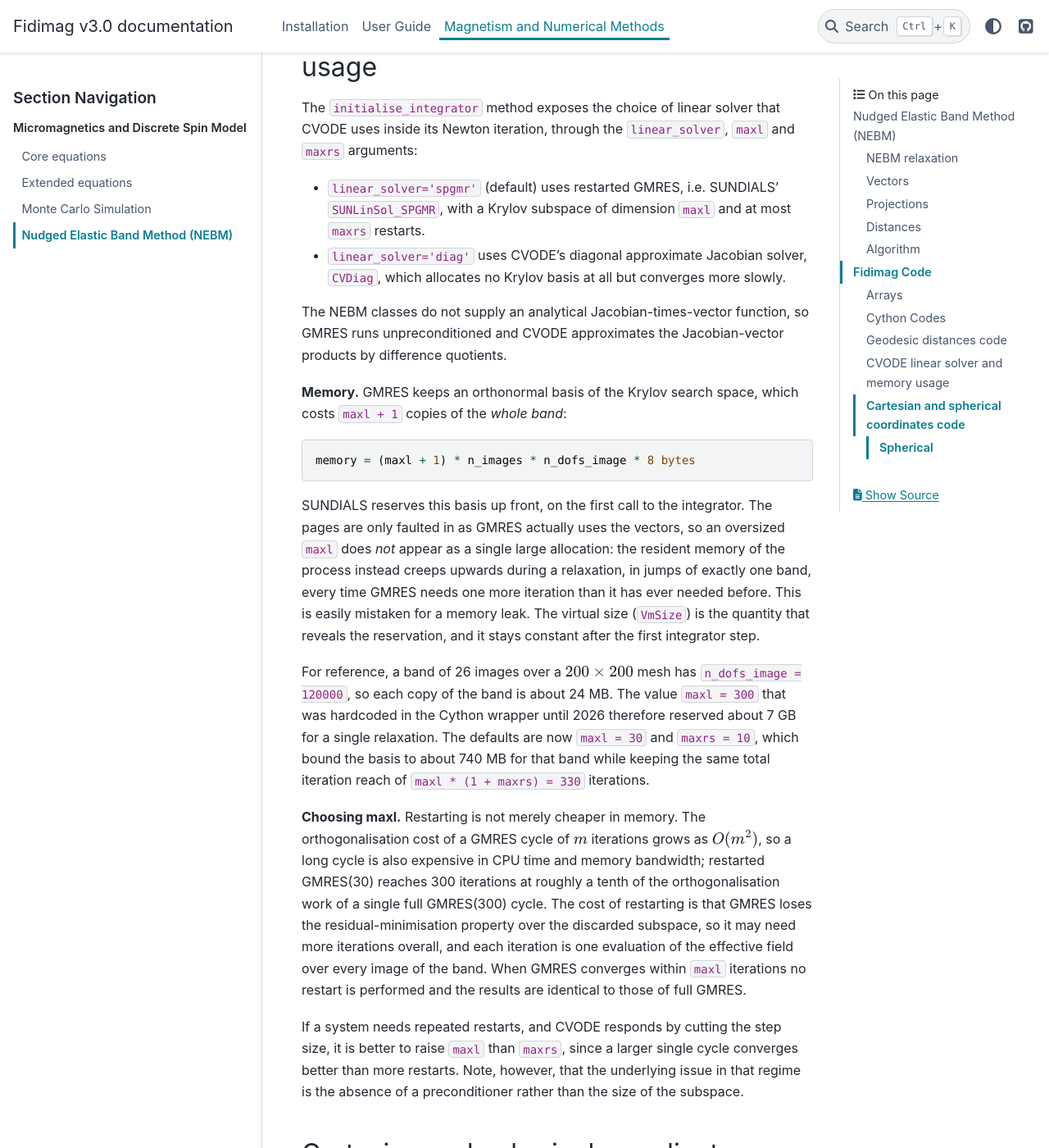
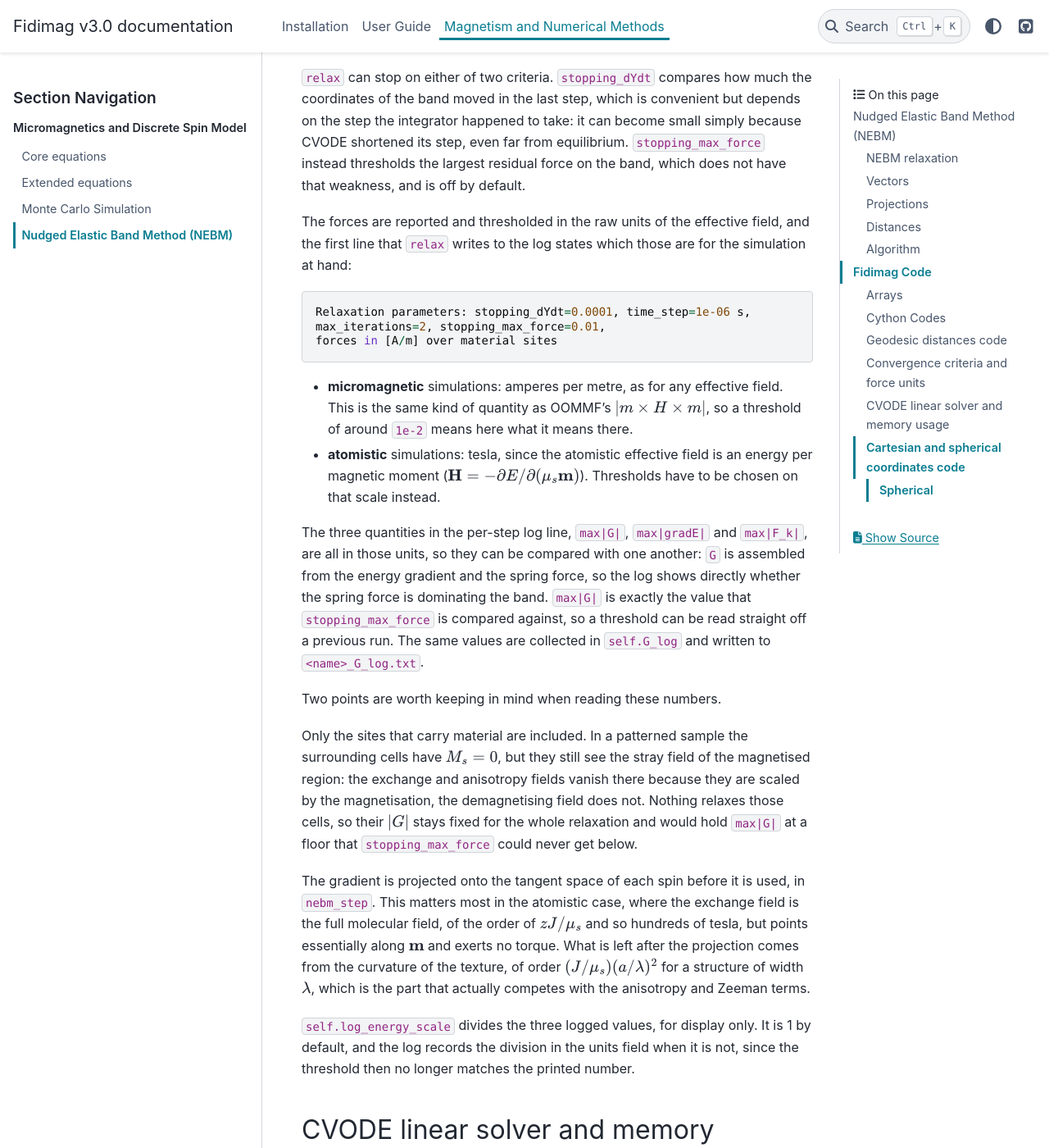
Before and after one commit to computationalmodelling/fidimag, a Sphinx documentation site: the page built from doc/physics_num_methods/nebm.rst, in a window 1280 px wide and 1400 px high, scrolled down 11891 px. Shown: the whole window at 82% size. Built offline with Sphinx 7.4.7 and the PyData theme 0.15.4, drawn with Linux system fonts in a browser that asks for light colours; pages that are not in the unit, such as notebooks, are missing from menus.

Commit message:
nebm: state the force units in the relax() log header and in the docs
The forces reported by relax() and thresholded by stopping_max_force are in
the units of the effective field, which differ between the two models: A/m
for micromagnetics and tesla for atomistic simulations, where the field is an
energy per magnetic moment. Nothing said so anywhere the user could see it.

Name the units on the first line relax() logs, together with the
stopping_max_force value they apply to and a note that only material sites
are counted:

    Relaxation parameters: stopping_dYdt=0.0001, time_step=1e-06 s,
    max_iterations=2, stopping_max_force=0.01,
    forces in [A/m] over material sites

log_energy_scale appears there too when it is not 1, since it makes the
printed numbers stop matching the threshold.

Document the same in the NEBM notes, next to the linear solver section: which
units apply to each model, that max|G| is exactly what stopping_max_force
tests so a threshold can be read off a previous run, why the Ms = 0 cells are
excluded, and why the projection in nebm_step keeps the atomistic molecular
field -- hundreds of tesla, but parallel to m and carrying no torque -- out of
the reported values.

Co-Authored-By: Claude Opus 5 <noreply@anthropic.com>

```diff
--- a/doc/physics_num_methods/nebm.rst
+++ b/doc/physics_num_methods/nebm.rst
@@ -503,6 +503,63 @@ magnitude stopping criteria specified in the ``stopping_dYdt`` argument of
 ``relax``, the iterations of the integrator will stop if the difference with
 the previous step is smaller than ``stopping_dYdt``.
 
+Convergence criteria and force units
+------------------------------------
+
+``relax`` can stop on either of two criteria. ``stopping_dYdt`` compares how
+much the coordinates of the band moved in the last step, which is convenient
+but depends on the step the integrator happened to take: it can become small
+simply because CVODE shortened its step, even far from equilibrium.
+``stopping_max_force`` instead thresholds the largest residual force on the
+band, which does not have that weakness, and is off by default.
+
+The forces are reported and thresholded in the raw units of the effective
+field, and the first line that ``relax`` writes to the log states which those
+are for the simulation at hand::
+
+    Relaxation parameters: stopping_dYdt=0.0001, time_step=1e-06 s,
+    max_iterations=2, stopping_max_force=0.01,
+    forces in [A/m] over material sites
+
+- **micromagnetic** simulations: amperes per metre, as for any effective
+  field. This is the same kind of quantity as OOMMF's :math:`|m \times H
+  \times m|`, so a threshold of around ``1e-2`` means here what it means
+  there.
+- **atomistic** simulations: tesla, since the atomistic effective field is an
+  energy per magnetic moment (:math:`\mathbf{H} = -\partial E / \partial
+  (\mu_s \mathbf{m})`). Thresholds have to be chosen on that scale instead.
+
+The three quantities in the per-step log line, ``max|G|``, ``max|gradE|`` and
+``max|F_k|``, are all in those units, so they can be compared with one
+another: ``G`` is assembled from the energy gradient and the spring force, so
+the log shows directly whether the spring force is dominating the band.
+``max|G|`` is exactly the value that ``stopping_max_force`` is compared
+against, so a threshold can be read straight off a previous run. The same
+values are collected in ``self.G_log`` and written to ``<name>_G_log.txt``.
+
+Two points are worth keeping in mind when reading these numbers.
+
+Only the sites that carry material are included. In a patterned sample the
+surrounding cells have :math:`M_s = 0`, but they still see the stray field of
+the magnetised region: the exchange and anisotropy fields vanish there
+because they are scaled by the magnetisation, the demagnetising field does
+not. Nothing relaxes those cells, so their :math:`|G|` stays fixed for the
+whole relaxation and would hold ``max|G|`` at a floor that
+``stopping_max_force`` could never get below.
+
+The gradient is projected onto the tangent space of each spin before it is
+used, in ``nebm_step``. This matters most in the atomistic case, where the
+exchange field is the full molecular field, of the order of
+:math:`z J / \mu_s` and so hundreds of tesla, but points essentially along
+:math:`\mathbf{m}` and exerts no torque. What is left after the projection
+comes from the curvature of the texture, of order :math:`(J/\mu_s)(a /
+\lambda)^2` for a structure of width :math:`\lambda`, which is the part that
+actually competes with the anisotropy and Zeeman terms.
+
+``self.log_energy_scale`` divides the three logged values, for display only.
+It is 1 by default, and the log records the division in the units field when
+it is not, since the threshold then no longer matches the printed number.
+
 CVODE linear solver and memory usage
 ------------------------------------
 
```
Also changed, not shown: 1 other file.
